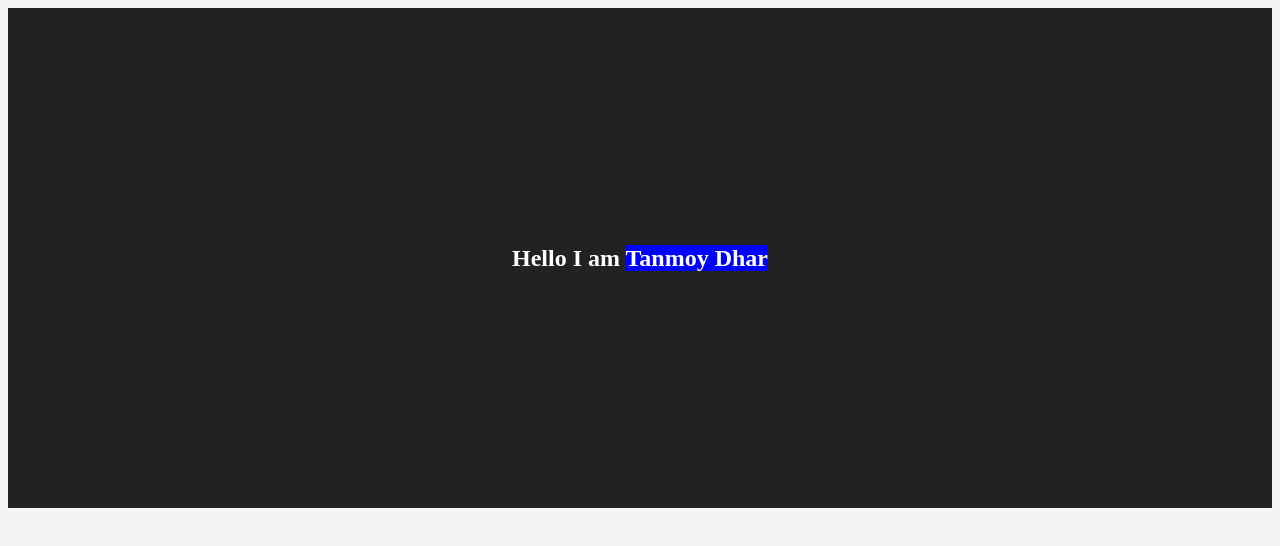
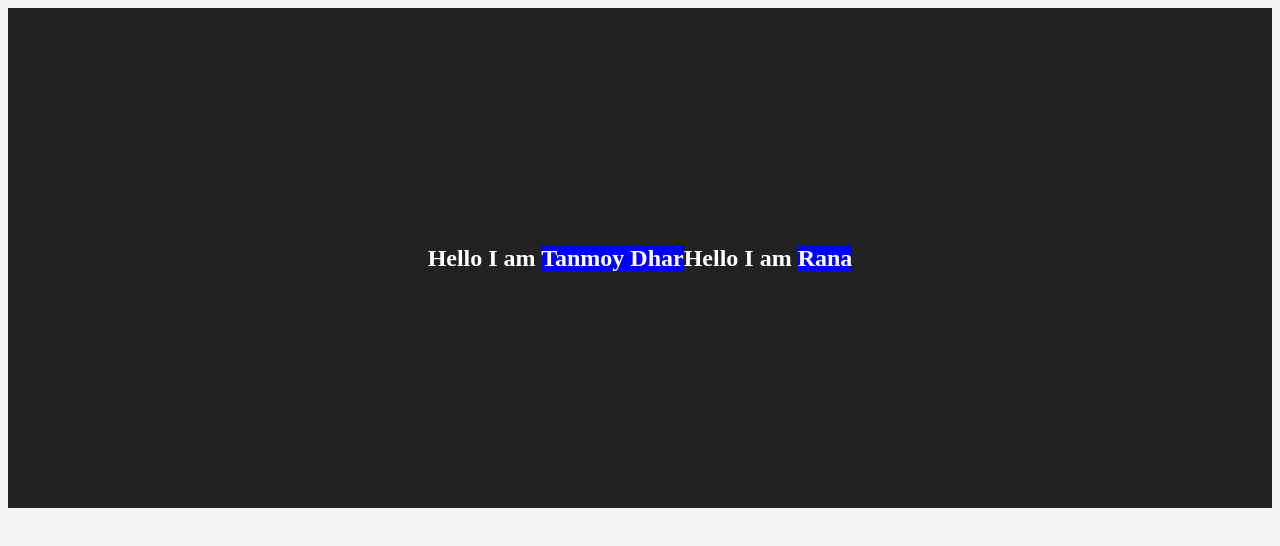
Before and after one commit to tdrana/Scss_Project, a plain HTML site: page index.html in a window 1280 px wide. Drawn offline with Linux system fonts and the light colour scheme.

Commit message:
change item

```diff
--- a/index.html
+++ b/index.html
@@ -7,6 +7,7 @@
 <body>
   <div class="main-div">
   	  <h2>Hello I am <span>Tanmoy Dhar</span></h2>
+  	  <h2>Hello I am <span>Rana</span></h2>
   </div>
 </body>
 </html>
```
